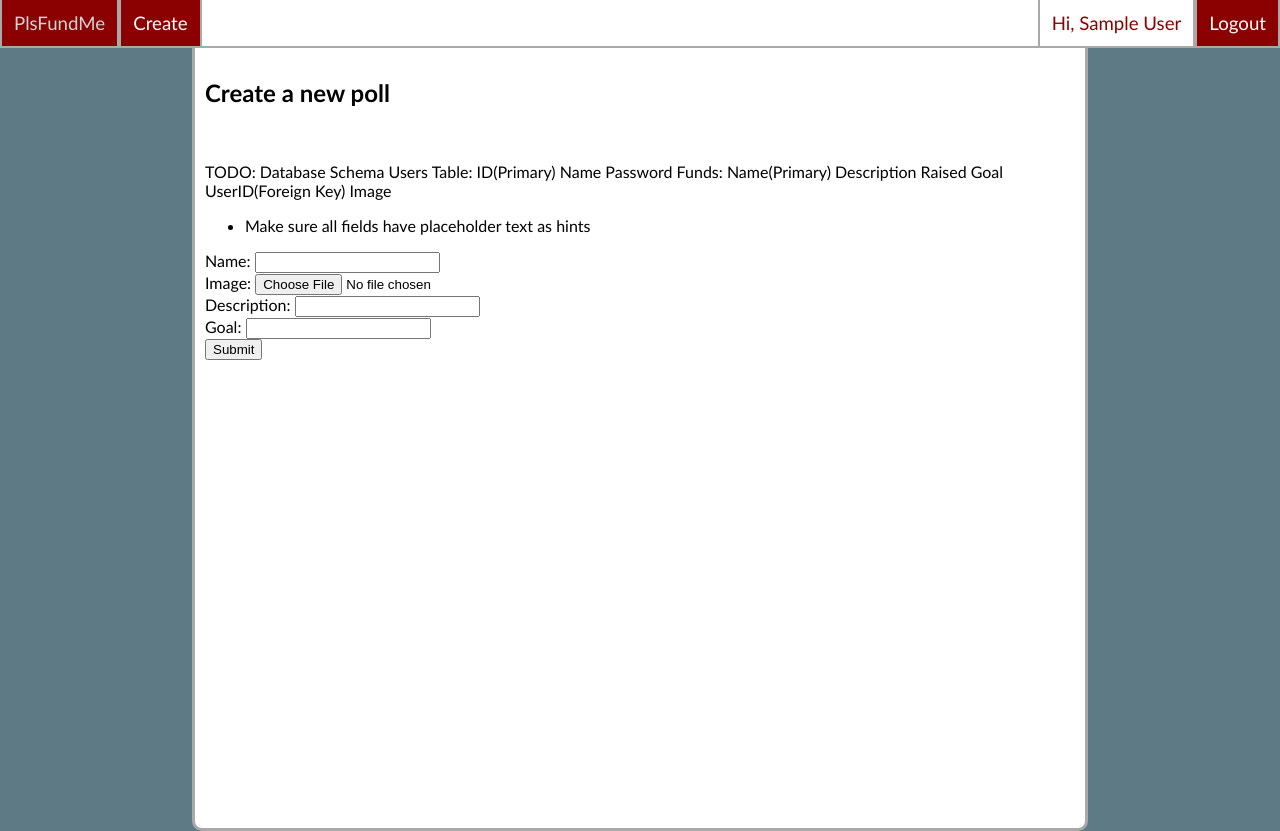
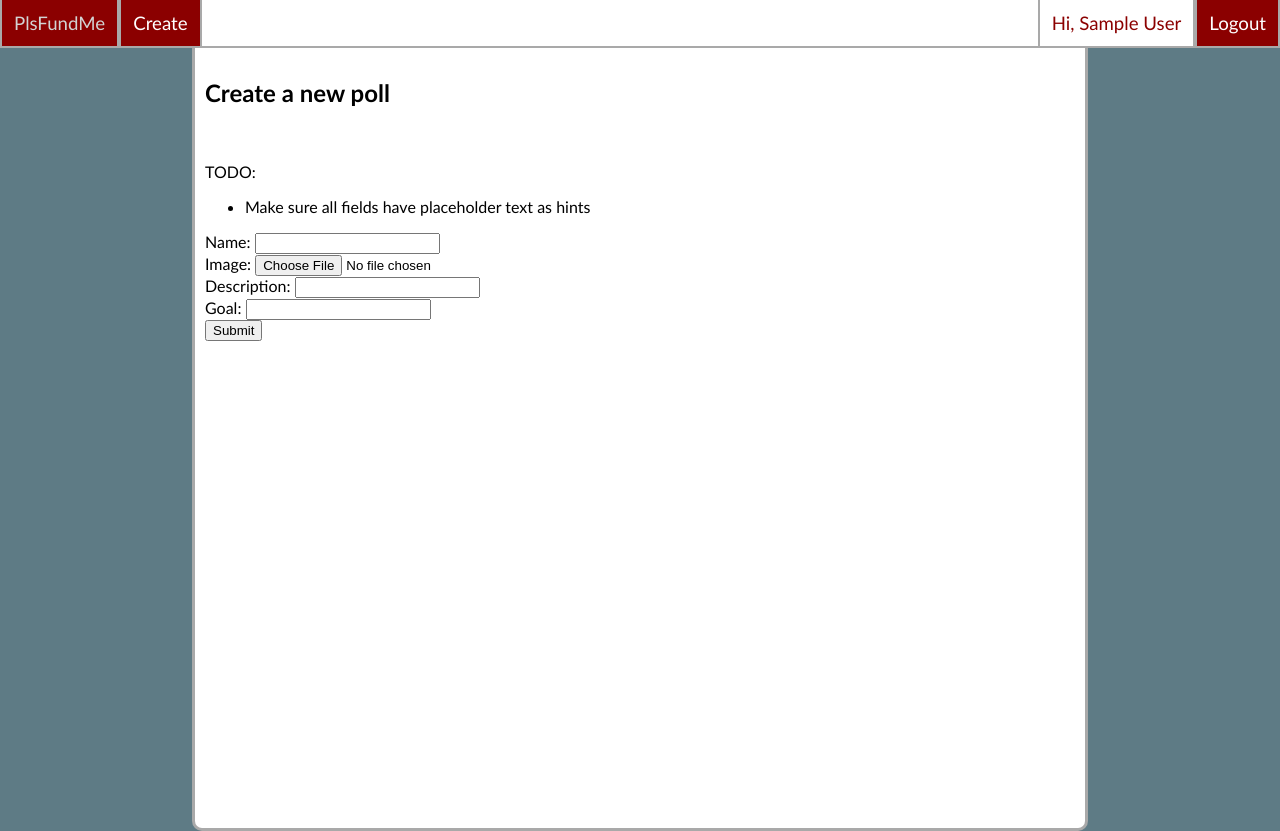
Before and after one commit to greensr76/PlsFundUs, a PHP site: page /create.php in a window 1280 px wide. Run offline with PHP 8.4, Linux system fonts and the light colour scheme; the visitor is signed in with stand-in values (Sample User, id 1).

Commit message:
Updated TODO's, removed old JS nav

```diff
--- a/create.php
+++ b/create.php
@@ -4,15 +4,12 @@
 <head>
     <title>Create | Pls Fund Us</title>
     <link rel="stylesheet" type="text/css" href="css/style.css">
-    <script src="javascript/functions.js"></script>
 </head>
 <body>
     <section class="main">
         <h1>Create a new poll</h1>
         <br>
-        <p>TODO: Database Schema
-        Users Table: ID(Primary) Name Password
-        Funds:  Name(Primary) Description Raised Goal  UserID(Foreign Key) Image</p>
+        <p>TODO:</p>
         <ul>
             <li>Make sure all fields have placeholder text as hints</li>
         </ul>
--- a/fund.php
+++ b/fund.php
@@ -4,7 +4,6 @@
 <head>
     <title>Fund | Pls Fund Us</title>
     <link rel="stylesheet" type="text/css" href="css/style.css">
-    <script src="javascript/functions.js"></script>
 </head>
 <body>
     <section class="main">
--- a/index.php
+++ b/index.php
@@ -1,5 +1,4 @@
-<?php include('php/nav.php');
-echo $_SESSION['loginUser'];?>
+<?php include('php/nav.php'); ?>
 <!DOCTYPE html>
 <html>
 <head>
@@ -9,7 +8,7 @@ echo $_SESSION['loginUser'];?>
 <body>
 
     <section class="main">
-        <h1>The Big Project witt Da Bois!!!!</h1>
+        <h1>Fundraiser Feed</h1>
         <br>
         <p>TODO:</p>
         <ul>
@@ -17,7 +16,6 @@ echo $_SESSION['loginUser'];?>
             <li>This page will show all currently active funds (Steve) </li>
             <li>fund.html will grab information from the previous page and display that poll's info (Taylor) </li>
             <li>change to PDO (Steve) </li>
-            <li>Add php session to each page that needs it (Taylor) </li>
         </ul>
     </section>
 </body>
```
